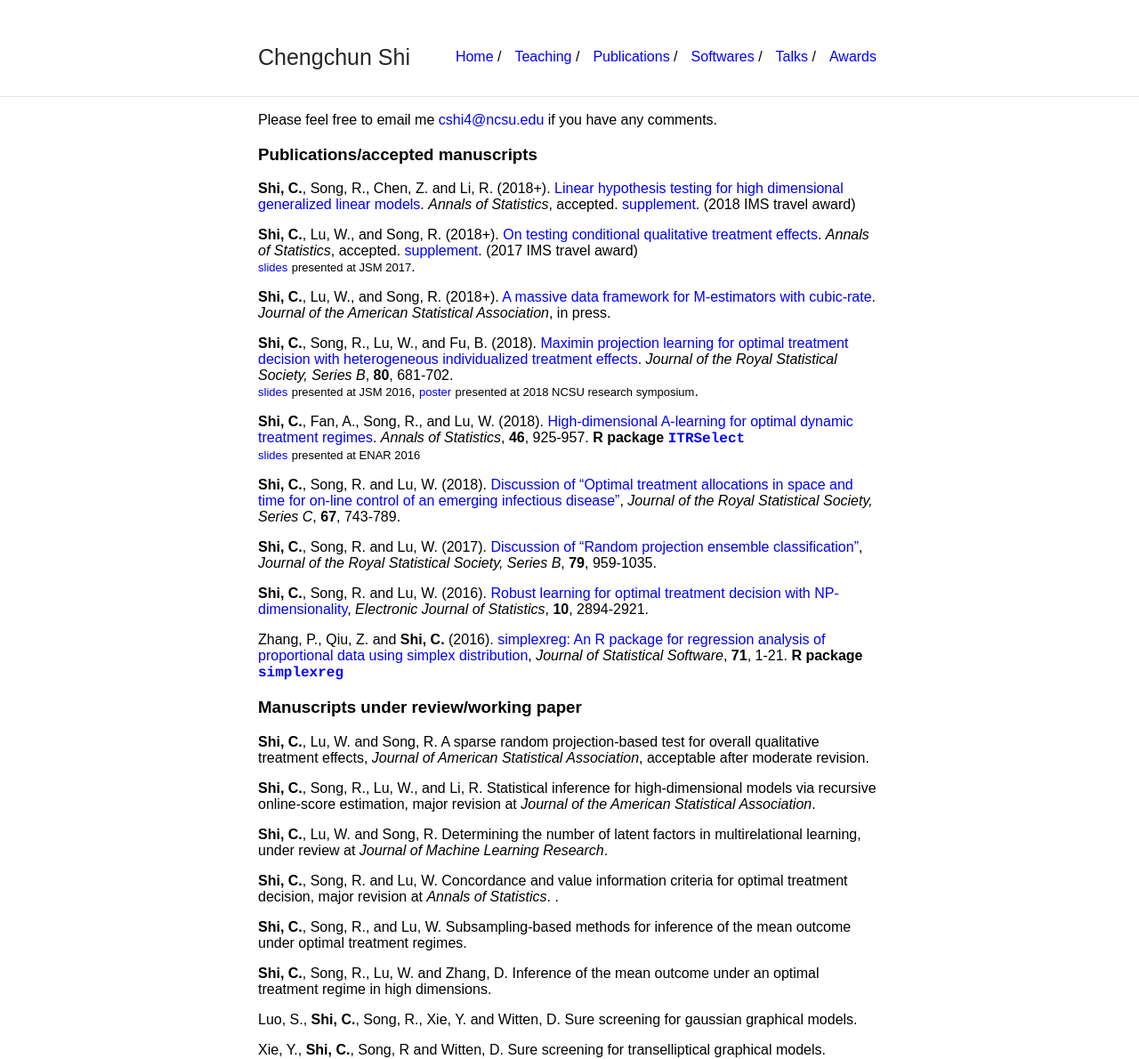
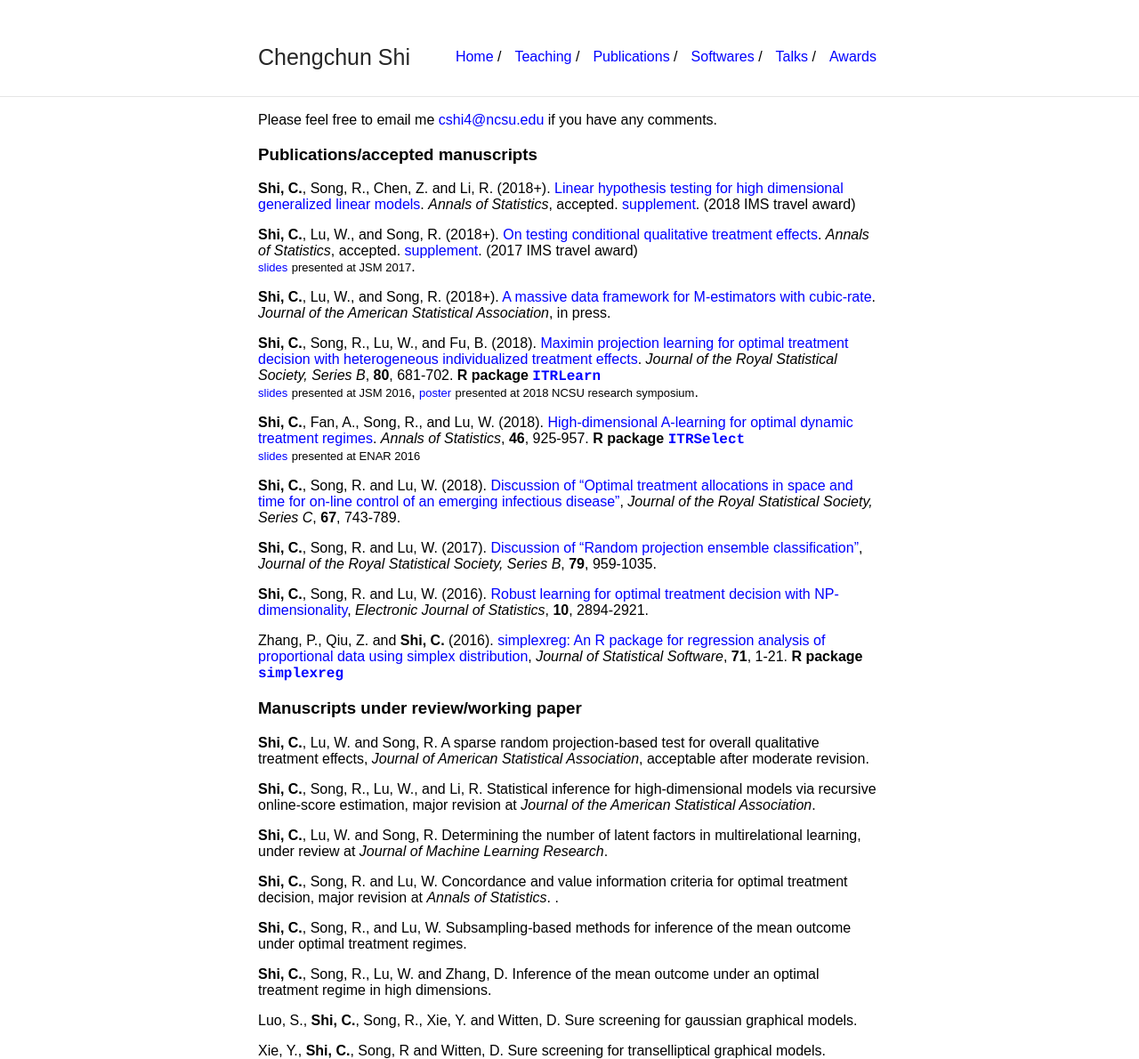
Before and after one commit to callmespring/callmespring.github.io, a Jekyll site: the page built from publication.md, in a window 1280 px wide. Shown: the whole page at 89% size. Built offline with Jekyll 4.4.1, drawn with Linux system fonts in a browser that asks for light colours.

Commit message:
Add files via upload

```diff
--- a/publication.md
+++ b/publication.md
@@ -17,6 +17,7 @@ _Annals of Statistics_, accepted. [supplement](./paper/supphdlineartest.pdf). (2
 **Shi, C.**, Lu, W., and Song, R. (2018+). [A massive data framework for M-estimators with cubic-rate](https://www.tandfonline.com/doi/full/10.1080/01621459.2017.1360779). _Journal of the American Statistical Association_, in press.
 
 **Shi, C.**, Song, R., Lu, W., and Fu, B. (2018). [Maximin projection learning for optimal treatment decision with heterogeneous individualized treatment effects](https://rss.onlinelibrary.wiley.com/doi/abs/10.1111/rssb.12273). _Journal of the Royal Statistical Society, Series B_, **80**, 681-702.
+**R package** [<span style="font-family:courier;">**ITRLearn**</span>](https://cran.r-project.org/web/packages/ITRLearn/index.html)
 <br/> [<font size="2.5">slides</font>](./slides/JSM2016.pdf) <font size="2.5">presented at JSM 2016</font>, [<font size="2.5">poster</font>](./slides/NCSU2018.pdf) <font size="2.5">presented at 2018 NCSU research symposium</font>.
 
 **Shi, C.**, Fan, A., Song, R., and Lu, W. (2018). [High-dimensional A-learning for optimal dynamic treatment regimes](https://projecteuclid.org/euclid.aos/1525313071). _Annals of Statistics_, **46**, 925-957.
```
